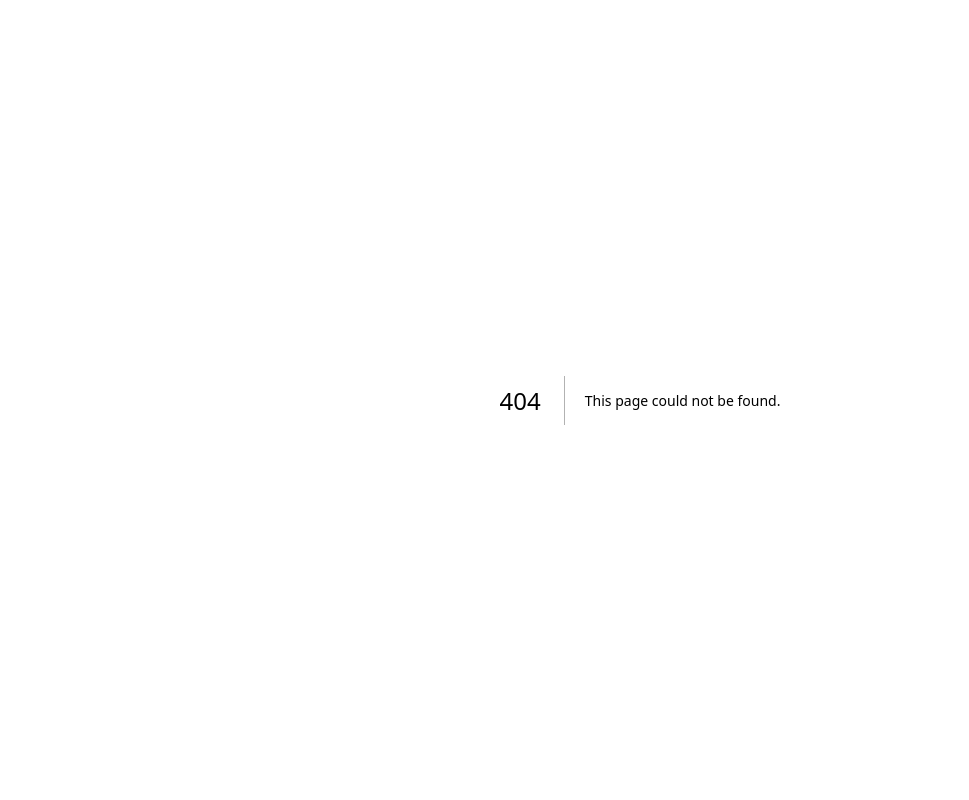
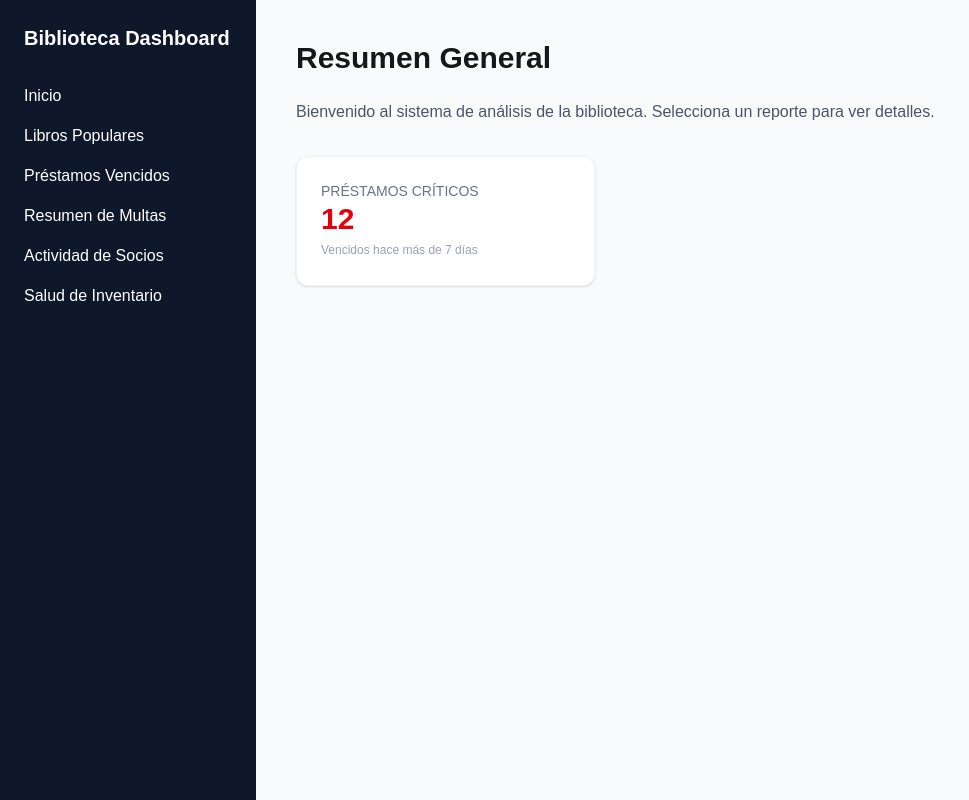
Before and after one commit to CarlosEL0/EVAL-C1_243717_CARLOSEDUARDO_LOPEZ, a Next.js app: page /dashboard in a window 1280 px wide. Before the commit this address had no page. Shown: the whole page, without its empty margins (0-969 px from the left). Built offline with nearby package versions, Linux system fonts and the light colour scheme.

Commit message:
feat: implementacion de dashboard y layout para navegacion

```diff
--- /dev/null
+++ b/src/app/dashboard/layout.tsx
@@ -0,0 +1,29 @@
+import Link from 'next/link';
+
+export default function DashboardLayout({ children }: { children: React.ReactNode }) {
+  const menuItems = [
+    { name: 'Inicio', href: '/dashboard' },
+    { name: 'Libros Populares', href: '/dashboard/popular' },
+    { name: 'Préstamos Vencidos', href: '/dashboard/overdue' },
+    { name: 'Resumen de Multas', href: '/dashboard/fines' },
+    { name: 'Actividad de Socios', href: '/dashboard/members' },
+    { name: 'Salud de Inventario', href: '/dashboard/inventory' },
+  ];
+
+  return (
+    <div className="flex min-h-screen bg-gray-50">
+      {/* Sidebar */}
+      <aside className="w-64 bg-slate-900 text-white p-6">
+        <h2 className="text-xl font-bold mb-8">Biblioteca Dashboard</h2>
+        <nav className="space-y-4">
+          {menuItems.map((item) => (
+            <Link key={item.href} href={item.href} className="block hover:text-blue-400 transition-colors">
+              {item.name}
+            </Link>
+          ))}
+        </nav>
+      </aside>
+      <main className="flex-1 p-10">{children}</main>
+    </div>
+  );
+}
--- /dev/null
+++ b/src/app/dashboard/page.tsx
@@ -0,0 +1,18 @@
+export default function DashboardPage() {
+  return (
+    <div>
+      <h1 className="text-3xl font-bold mb-6">Resumen General</h1>
+      <p className="text-gray-600 mb-8">Bienvenido al sistema de análisis de la biblioteca. Selecciona un reporte para ver detalles.</p>
+
+      {/* Grid de KPIs - Aquí irán datos resumidos de tus VIEWS */}
+      <div className="grid grid-cols-1 md:grid-cols-3 gap-6">
+        <div className="bg-white p-6 rounded-xl shadow-sm border border-gray-100">
+          <h3 className="text-sm font-medium text-gray-500 uppercase">Préstamos Críticos</h3>
+          <p className="text-3xl font-bold text-red-600">12</p>
+          <span className="text-xs text-gray-400">Vencidos hace más de 7 días</span>
+        </div>
+        {/* Agrega más tarjetas para Multas y Disponibilidad */}
+      </div>
+    </div>
+  );
+}
```
